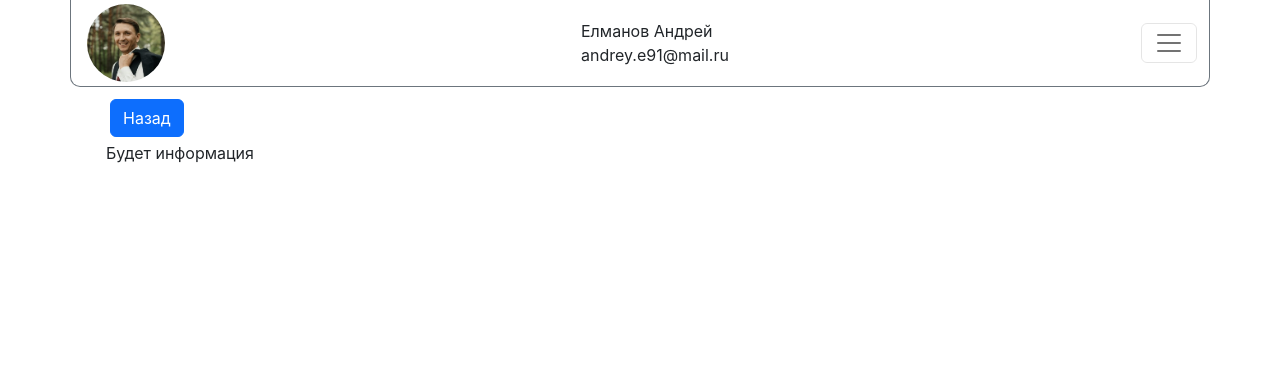
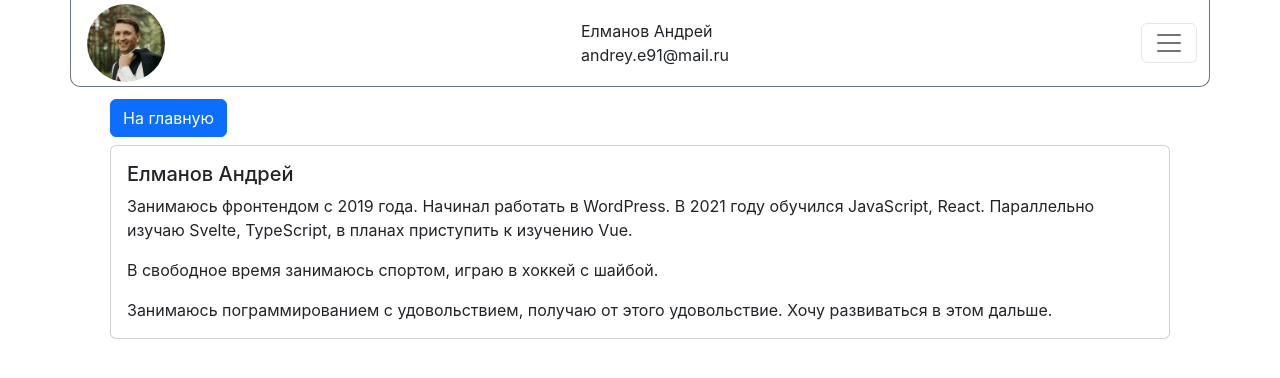
Before and after one commit to AndreyElmanov/mitra_soft_test, a React (Create React App) app: page /aboutme in a window 1280 px wide. Shown: the top 378 px of the page. Built offline with nearby package versions, Linux system fonts and the light colour scheme; no server answers.

Commit message:
Добавил немного информации о себе

```diff
--- a/src/Components/Header.jsx
+++ b/src/Components/Header.jsx
@@ -3,11 +3,13 @@ import { Container, Image, Nav, Navbar, Offcanvas } from "react-bootstrap";
 import myphoto from "../assets/myphoto.jpg";
 import MyInfo from "./MyInfo";
 import NavButton from "./NavButton";
+import { useNavigate } from "react-router";
 
 export default function Header() {
+    const navigate = useNavigate();
     return <Navbar sticky="top" className="pt-0" expand={false} bg="white" >
             <Container className="border border-top-0 border-secondary" style={{borderEndStartRadius: "10px", borderEndEndRadius: "10px"}} >
-                <Image src={myphoto} alt="Моё фото" className="avatar_style m-1" />
+                <Image src={myphoto} alt="Моё фото" className="avatar_style m-1 cursor-pointer" onClick={()=>navigate('/aboutme')}/>
                 <MyInfo />
                 <Navbar.Toggle aria-controls="offcanvasNavbar-expand-false" />
                 <Navbar.Offcanvas
--- a/src/Pages/AboutMe.jsx
+++ b/src/Pages/AboutMe.jsx
@@ -1,10 +1,25 @@
 import React from "react";
-import { Container } from "react-bootstrap";
+import { Card, Container } from "react-bootstrap";
 import NavButton from "../Components/NavButton";
 
 export default function AboutMe() {
     return <Container className="d-flex flex-column">
-            <NavButton to='/' text="Назад" />
-            Будет информация
+            <NavButton to='/' text="На главную" />
+            <Card className="m-1">
+                <Card.Body>
+                    <Card.Title>Елманов Андрей</Card.Title>
+                    <Card.Text>
+                        Занимаюсь фронтендом с 2019 года. Начинал работать в WordPress.
+                        В 2021 году обучился JavaScript, React.
+                        Параллельно изучаю Svelte, TypeScript, в планах приступить к изучению Vue.
+                    </Card.Text>
+                    <Card.Text>
+                        В свободное время занимаюсь спортом, играю в хоккей с шайбой.
+                    </Card.Text>
+                    <Card.Text>
+                        Занимаюсь пограммированием с удовольствием, получаю от этого удовольствие. Хочу развиваться в этом дальше.
+                    </Card.Text>
+                </Card.Body>
+            </Card>
            </Container>
 }
```
